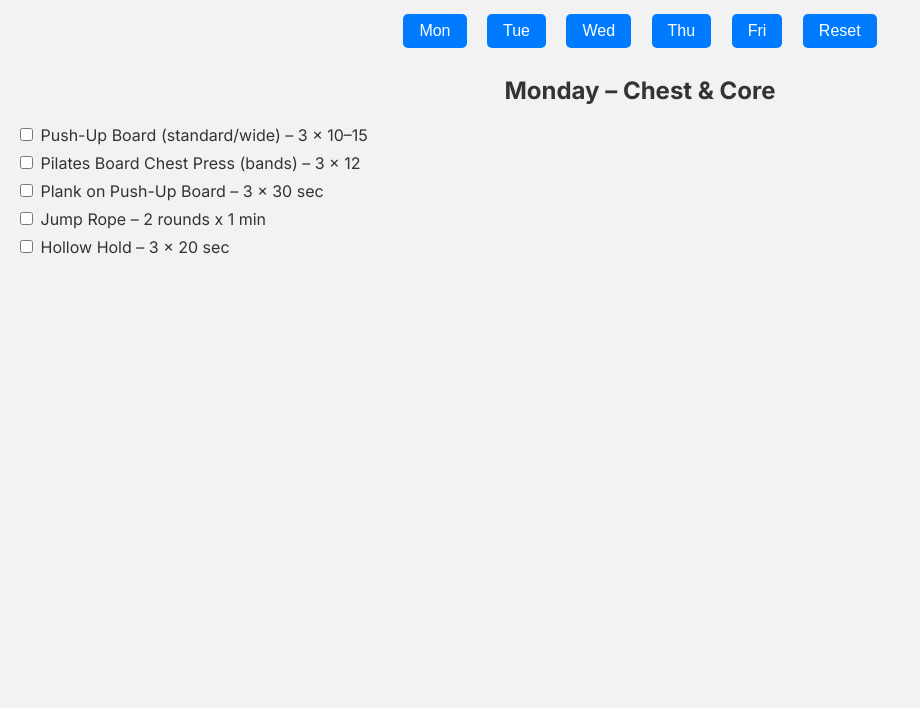
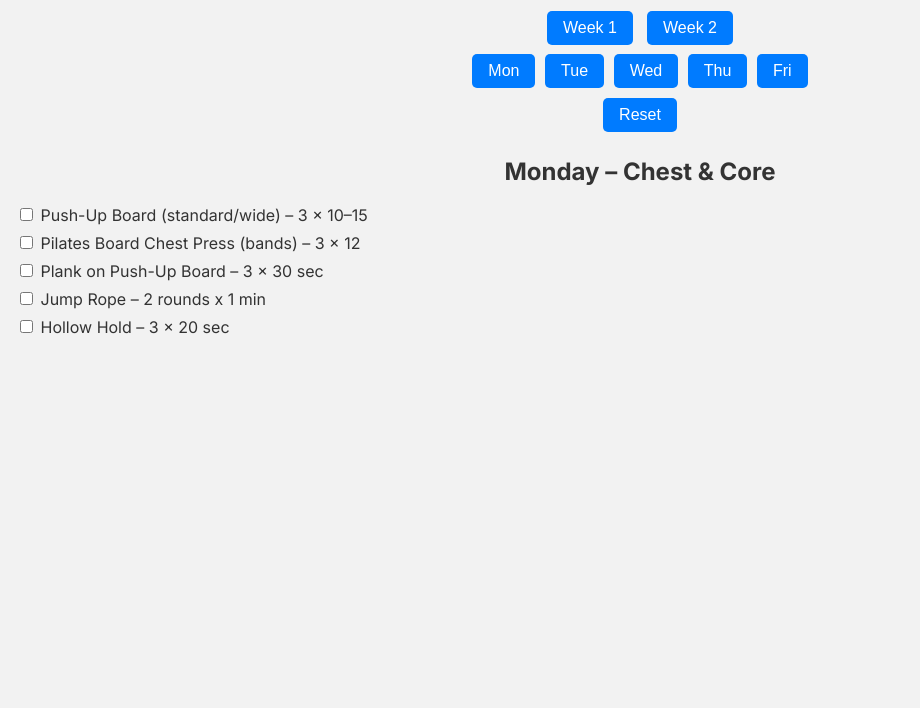
Before and after one commit to ayaeye/Workout-App, a plain HTML site: page index.html in a window 1280 px wide. Shown: the part 92-800 px from the top of the page, without its empty margins (0-920 px from the left). Drawn offline with Linux system fonts and the light colour scheme.

Commit message:
Update index.html

```diff
--- a/index.html
+++ b/index.html
@@ -3,7 +3,7 @@
 <head>
   <meta charset="UTF-8">
   <meta name="viewport" content="width=device-width, initial-scale=1.0">
-  <title>Week 1 Workout</title>
+  <title>Workout Planner</title>
   <link rel="stylesheet" href="https://fonts.googleapis.com/css2?family=Inter:wght@400;700&display=swap">
   <style>
     body {
@@ -22,19 +22,12 @@
     .day.active {
       display: block;
     }
-    .workout {
-      background: white;
-      border-radius: 10px;
-      padding: 1rem;
-      margin-bottom: 1rem;
-      box-shadow: 0 2px 6px rgba(0,0,0,0.1);
-    }
     label {
       display: block;
       margin: 0.5rem 0;
     }
     button {
-      margin: 0.5rem;
+      margin: 0.3rem;
       padding: 0.5rem 1rem;
       font-size: 1rem;
       border: none;
@@ -52,76 +45,105 @@
   </style>
 </head>
 <body>
-  <h1>Week 1 Workout</h1>
+  <h1>Workout Planner</h1>
   <div class="nav-buttons">
-    <button onclick="showDay(0)">Mon</button>
-    <button onclick="showDay(1)">Tue</button>
-    <button onclick="showDay(2)">Wed</button>
-    <button onclick="showDay(3)">Thu</button>
-    <button onclick="showDay(4)">Fri</button>
+    <div id="week-buttons">
+      <button onclick="setWeek(1)">Week 1</button>
+      <button onclick="setWeek(2)">Week 2</button>
+    </div>
+    <div id="day-buttons"></div>
     <button onclick="resetAll()">Reset</button>
   </div>
 
   <div id="days"></div>
 
   <script>
-    const workouts = [
-      {
-        day: 'Monday – Chest & Core',
-        exercises: [
+    const workouts = {
+      1: [
+        { day: 'Monday – Chest & Core', exercises: [
           'Push-Up Board (standard/wide) – 3 x 10–15',
           'Pilates Board Chest Press (bands) – 3 x 12',
           'Plank on Push-Up Board – 3 x 30 sec',
           'Jump Rope – 2 rounds x 1 min',
-          'Hollow Hold – 3 x 20 sec'
-        ]
-      },
-      {
-        day: 'Tuesday – Shoulders & Core',
-        exercises: [
+          'Hollow Hold – 3 x 20 sec'] },
+        { day: 'Tuesday – Shoulders & Core', exercises: [
           'Resistance Band Shoulder Press – 3 x 12',
           'Pilates Board Lateral Raises – 3 x 10',
           'Front Arm Raises – 3 x 10',
           'Bird Dog – 3 x 10 each side',
           'Side Planks – 3 x 20 sec each side',
-          'Trampoline Bounce – 2 min'
-        ]
-      },
-      {
-        day: 'Wednesday – Recovery',
-        exercises: [
+          'Trampoline Bounce – 2 min'] },
+        { day: 'Wednesday – Recovery', exercises: [
           'Treadmill Walk – 15–20 min',
           'Trampoline Freestyle – 3 min',
-          'Stretch – 10 min (Child’s Pose, Downward Dog, etc.)'
-        ]
-      },
-      {
-        day: 'Thursday – Chest & Core Burn',
-        exercises: [
+          'Stretch – 10 min (Child’s Pose, Downward Dog, etc.)'] },
+        { day: 'Thursday – Chest & Core Burn', exercises: [
           'Push-Up Board (close grip) – 3 x 10',
           'Pilates Board Band Flys – 3 x 12',
           'Dead Bug – 3 x 10 each side',
           'Jump Rope Intervals – 3 x 30 sec on / 30 sec rest',
-          'Leg Raises – 3 x 10'
-        ]
-      },
-      {
-        day: 'Friday – Shoulder Burnout + Core',
-        exercises: [
+          'Leg Raises – 3 x 10'] },
+        { day: 'Friday – Shoulder Burnout + Core', exercises: [
           'Resistance Band Arnold Press – 3 x 10',
           'Upright Row (band) – 3 x 12',
           'Overhead Hold – 3 x 30 sec',
           'Plank with Shoulder Taps – 3 x 10 each side',
-          'Trampoline Finisher – 3 min'
-        ]
+          'Trampoline Finisher – 3 min'] }
+      ],
+      2: [
+        { day: 'Monday – Core Stability', exercises: [
+          'Dead Bug – 3 x 10',
+          'Hollow Hold – 3 x 20 sec',
+          'Plank with Reach – 3 x 30 sec',
+          'Jump Rope – 2 rounds x 1 min'] },
+        { day: 'Tuesday – Chest Burn + Bounce', exercises: [
+          'Push-Up Variations – 3 x 12',
+          'Pilates Board Chest Flies – 3 x 12',
+          'Trampoline High Knees – 3 x 30 sec',
+          'Leg Raises – 3 x 12'] },
+        { day: 'Wednesday – Recovery Stretch', exercises: [
+          'Trampoline Light Bounce – 5 min',
+          'Hamstring Stretch – 2 min',
+          'Child Pose + Forward Fold – 2 min'] },
+        { day: 'Thursday – Shoulder Strength', exercises: [
+          'Band Shoulder Press – 3 x 12',
+          'Upright Rows – 3 x 12',
+          'Overhead Hold – 3 x 30 sec',
+          'Bird Dog – 3 x 10'] },
+        { day: 'Friday – Core & Cardio Combo', exercises: [
+          'Side Plank – 3 x 30 sec each side',
+          'Jump Rope Intervals – 3 x 1 min',
+          'Russian Twists – 3 x 15',
+          'Trampoline Freestyle – 3 min'] }
+      ]
+    };
+
+    let currentWeek = 1;
+
+    function setWeek(week) {
+      currentWeek = week;
+      renderDayButtons();
+      showDay(0);
+    }
+
+    function renderDayButtons() {
+      const container = document.getElementById('day-buttons');
+      container.innerHTML = '';
+      for (let i = 0; i < workouts[currentWeek].length; i++) {
+        const btn = document.createElement('button');
+        btn.textContent = ['Mon','Tue','Wed','Thu','Fri'][i];
+        btn.onclick = () => showDay(i);
+        container.appendChild(btn);
       }
-    ];
+    }
 
-    const container = document.getElementById('days');
-    workouts.forEach((dayObj, i) => {
+    function showDay(index) {
+      const container = document.getElementById('days');
+      container.innerHTML = '';
+      const dayObj = workouts[currentWeek][index];
       const dayDiv = document.createElement('div');
-      dayDiv.className = 'day';
-      dayDiv.id = `day-${i}`;
+      dayDiv.className = 'day active';
+
       const title = document.createElement('h2');
       title.textContent = dayObj.day;
       dayDiv.appendChild(title);
@@ -129,38 +151,34 @@
       dayObj.exercises.forEach((exercise, j) => {
         const label = document.createElement('label');
         const checkbox = document.createElement('input');
+        const key = `w${currentWeek}-d${index}-e${j}`;
         checkbox.type = 'checkbox';
-        checkbox.id = `cb-${i}-${j}`;
-        checkbox.checked = localStorage.getItem(`cb-${i}-${j}`) === 'true';
+        checkbox.id = key;
+        checkbox.checked = localStorage.getItem(key) === 'true';
         checkbox.addEventListener('change', () => {
-          localStorage.setItem(`cb-${i}-${j}`, checkbox.checked);
+          localStorage.setItem(key, checkbox.checked);
         });
         label.appendChild(checkbox);
-        label.appendChild(document.createTextNode(` ${exercise}`));
+        label.appendChild(document.createTextNode(' ' + exercise));
         dayDiv.appendChild(label);
       });
 
       container.appendChild(dayDiv);
-    });
-
-    function showDay(index) {
-      document.querySelectorAll('.day').forEach(day => day.classList.remove('active'));
-      document.getElementById(`day-${index}`).classList.add('active');
     }
 
     function resetAll() {
-      if (confirm("Are you sure you want to reset all progress?")) {
-        for (let i = 0; i < workouts.length; i++) {
-          for (let j = 0; j < workouts[i].exercises.length; j++) {
-            localStorage.removeItem(`cb-${i}-${j}`);
-            document.getElementById(`cb-${i}-${j}`).checked = false;
+      if (confirm("Reset all progress for both weeks?")) {
+        Object.keys(localStorage).forEach(key => {
+          if (key.startsWith('w1-') || key.startsWith('w2-')) {
+            localStorage.removeItem(key);
           }
-        }
+        });
+        showDay(0);
       }
     }
 
-    // Show Monday by default
-    showDay(0);
+    // Init Week 1
+    setWeek(1);
   </script>
 </body>
 </html>
```
